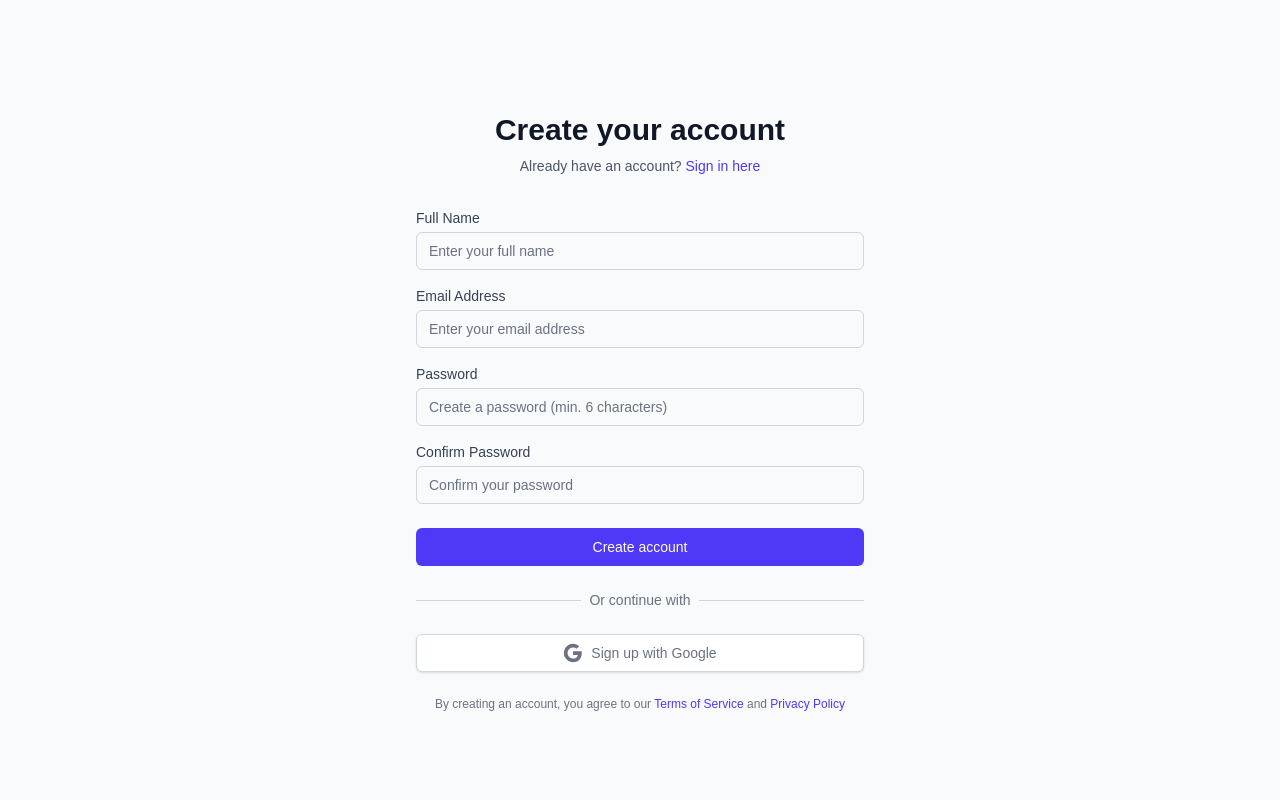
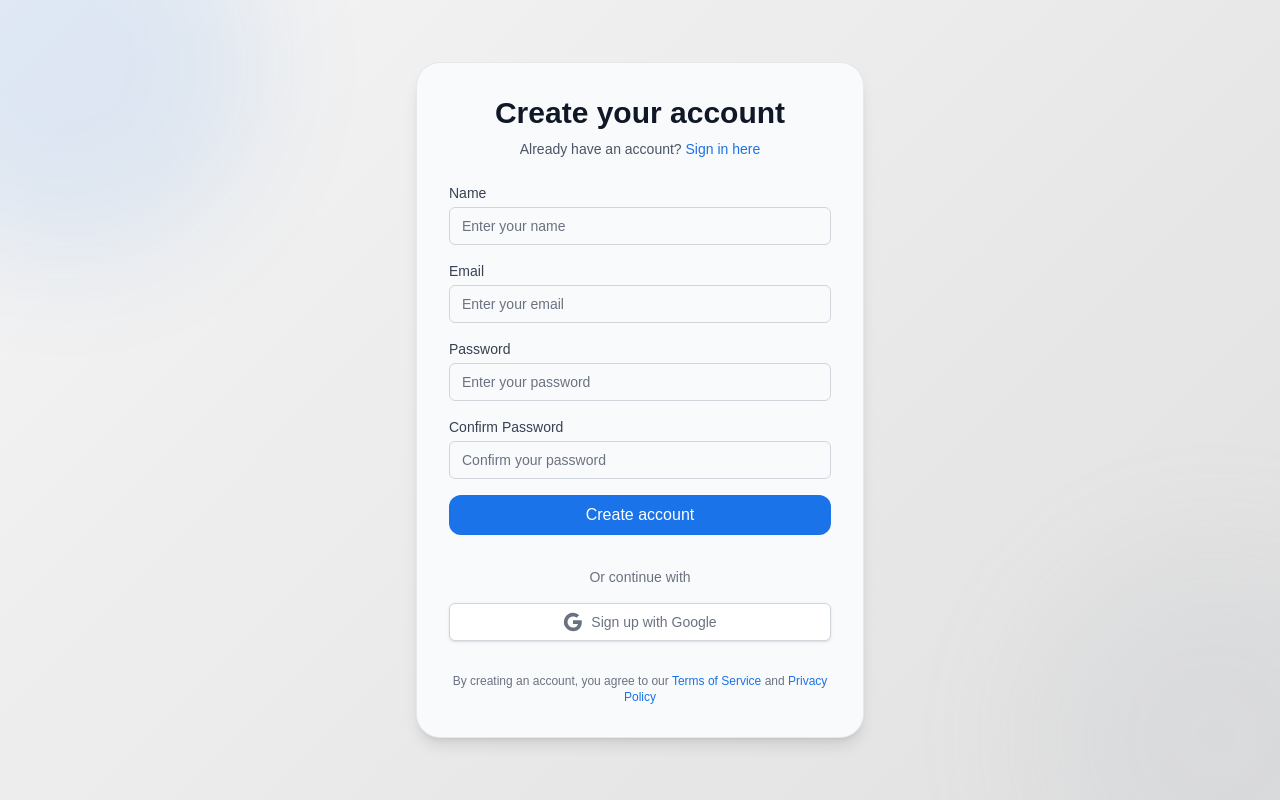
Before and after one commit to sanjaysagar12/EcoFinds, a Next.js app in the folder frontend/: page /auth/register in a window 1280 px wide. Built offline with nearby package versions, Linux system fonts and the light colour scheme.

Commit message:
frontend-auth

```diff
--- a/frontend/app/auth/login/page.tsx
+++ b/frontend/app/auth/login/page.tsx
@@ -5,19 +5,13 @@ import { useRouter } from 'next/navigation';
 import Link from 'next/link';
 
 export default function LoginPage() {
-  const [formData, setFormData] = useState({
-    email: '',
-    password: ''
-  });
+  const [formData, setFormData] = useState({ email: '', password: '' });
   const [isLoading, setIsLoading] = useState(false);
   const [error, setError] = useState('');
   const router = useRouter();
 
   const handleChange = (e: React.ChangeEvent<HTMLInputElement>) => {
-    setFormData({
-      ...formData,
-      [e.target.name]: e.target.value
-    });
+    setFormData({ ...formData, [e.target.name]: e.target.value });
   };
 
   const handleSubmit = async (e: React.FormEvent) => {
@@ -28,22 +22,19 @@ export default function LoginPage() {
     try {
       const response = await fetch('http://localhost:3000/api/auth/login', {
         method: 'POST',
-        headers: {
-          'Content-Type': 'application/json',
-        },
+        headers: { 'Content-Type': 'application/json' },
         body: JSON.stringify(formData),
       });
 
       if (response.ok) {
         const data = await response.json();
-        // Store token in localStorage or cookies
         localStorage.setItem('auth_token', data.access_token);
         router.push('/dashboard');
       } else {
         const errorData = await response.json();
         setError(errorData.message || 'Login failed');
       }
-    } catch (err) {
+    } catch {
       setError('An error occurred. Please try again.');
     } finally {
       setIsLoading(false);
@@ -51,115 +42,97 @@ export default function LoginPage() {
   };
 
   const handleGoogleLogin = () => {
-    // Redirect to Google OAuth
     window.location.href = 'http://localhost:3000/api/auth/google/signin';
   };
 
   return (
-    <div className="min-h-screen flex items-center justify-center bg-gray-50 py-12 px-4 sm:px-6 lg:px-8">
-      <div className="max-w-md w-full space-y-8">
-        <div>
-          <h2 className="mt-6 text-center text-3xl font-extrabold text-gray-900">
-            Sign in to your account
-          </h2>
-          <p className="mt-2 text-center text-sm text-gray-600">
+    <div className="min-h-screen flex items-center justify-center px-4 relative overflow-hidden"
+      style={{ background: 'linear-gradient(135deg, #F5F5F5 0%, #E0E0E0 100%)' }}
+    >
+      {/* Subtle floating shapes */}
+      <div className="absolute -top-32 -left-32 w-96 h-96 bg-[#1A73E8] opacity-10 rounded-full filter blur-3xl"></div>
+      <div className="absolute -bottom-32 -right-32 w-96 h-96 bg-gray-400 opacity-10 rounded-full filter blur-3xl"></div>
+
+      {/* Login Card */}
+      <div className="relative max-w-md w-full bg-gray-50 border border-gray-200 rounded-3xl shadow-lg p-8 space-y-8">
+        {/* Header */}
+        <div className="text-center">
+          <h2 className="text-3xl font-bold text-gray-900">Welcome Back</h2>
+          <p className="mt-2 text-sm text-gray-600">
             Or{' '}
-            <Link href="/auth/register" className="font-medium text-indigo-600 hover:text-indigo-500">
+            <Link href="/auth/register" className="font-medium text-[#1A73E8] hover:underline">
               create a new account
             </Link>
           </p>
         </div>
 
-        <form className="mt-8 space-y-6" onSubmit={handleSubmit}>
-          <div className="rounded-md shadow-sm -space-y-px">
-            <div>
-              <label htmlFor="email" className="sr-only">
-                Email address
-              </label>
+        {/* Form */}
+        <form className="space-y-6" onSubmit={handleSubmit}>
+          <div className="space-y-4">
+            <div className="relative">
               <input
-                id="email"
+                type="email"
                 name="email"
-                type="email"
-                autoComplete="email"
+                placeholder="Email address"
                 required
-                className="appearance-none rounded-none relative block w-full px-3 py-2 border border-gray-300 placeholder-gray-500 text-gray-900 rounded-t-md focus:outline-none focus:ring-indigo-500 focus:border-indigo-500 focus:z-10 sm:text-sm"
-                placeholder="Email address"
                 value={formData.email}
                 onChange={handleChange}
+                className="block w-full rounded-xl border border-gray-300 bg-gray-100 px-4 py-2 text-gray-900 placeholder-gray-500 focus:border-[#1A73E8] focus:ring-2 focus:ring-[#1A73E8] sm:text-sm transition-shadow shadow-sm focus:shadow-md"
               />
+              <span className="absolute right-3 top-2.5 text-gray-400">📧</span>
             </div>
-            <div>
-              <label htmlFor="password" className="sr-only">
-                Password
-              </label>
+            <div className="relative">
               <input
-                id="password"
+                type="password"
                 name="password"
-                type="password"
-                autoComplete="current-password"
+                placeholder="Password"
                 required
-                className="appearance-none rounded-none relative block w-full px-3 py-2 border border-gray-300 placeholder-gray-500 text-gray-900 rounded-b-md focus:outline-none focus:ring-indigo-500 focus:border-indigo-500 focus:z-10 sm:text-sm"
-                placeholder="Password"
                 value={formData.password}
                 onChange={handleChange}
+                className="block w-full rounded-xl border border-gray-300 bg-gray-100 px-4 py-2 text-gray-900 placeholder-gray-500 focus:border-[#1A73E8] focus:ring-2 focus:ring-[#1A73E8] sm:text-sm transition-shadow shadow-sm focus:shadow-md"
               />
+              <span className="absolute right-3 top-2.5 text-gray-400">🔒</span>
             </div>
           </div>
 
           {error && (
-            <div className="text-red-600 text-sm text-center">
+            <div className="text-red-700 text-sm text-center bg-red-50 rounded-lg py-2 px-3 border border-red-200">
               {error}
             </div>
           )}
 
-          <div>
           <button
             type="submit"
             disabled={isLoading}
-              className="group relative w-full flex justify-center py-2 px-4 border border-transparent text-sm font-medium rounded-md text-white bg-indigo-600 hover:bg-indigo-700 focus:outline-none focus:ring-2 focus:ring-offset-2 focus:ring-indigo-500 disabled:opacity-50"
+            className="w-full flex justify-center rounded-xl bg-[#1A73E8] px-4 py-2 text-sm font-medium text-white shadow-lg hover:bg-blue-600 focus:outline-none focus:ring-2 focus:ring-[#1A73E8] disabled:opacity-50 transition transform hover:-translate-y-0.5 hover:shadow-2xl"
           >
             {isLoading ? 'Signing in...' : 'Sign in'}
           </button>
-          </div>
 
-          <div className="mt-6">
+          {/* Divider */}
           <div className="relative">
             <div className="absolute inset-0 flex items-center">
               <div className="w-full border-t border-gray-300" />
             </div>
             <div className="relative flex justify-center text-sm">
-                <span className="px-2 bg-gray-50 text-gray-500">Or continue with</span>
+              <span className="bg-gray-50 px-2 text-gray-600">Or continue with</span>
             </div>
           </div>
 
-            <div className="mt-6">
+          {/* Google Login */}
           <button
             type="button"
             onClick={handleGoogleLogin}
-                className="w-full inline-flex justify-center py-2 px-4 border border-gray-300 rounded-md shadow-sm text-sm font-medium text-gray-500 bg-white hover:bg-gray-50"
+            className="w-full flex items-center justify-center gap-2 rounded-xl border border-gray-300 bg-gray-100 px-4 py-2 text-sm font-medium text-gray-900 shadow-sm hover:bg-gray-200 transition transform hover:-translate-y-0.5"
           >
-                <svg className="w-5 h-5" viewBox="0 0 24 24">
-                  <path
-                    fill="currentColor"
-                    d="M22.56 12.25c0-.78-.07-1.53-.2-2.25H12v4.26h5.92c-.26 1.37-1.04 2.53-2.21 3.31v2.77h3.57c2.08-1.92 3.28-4.74 3.28-8.09z"
-                  />
-                  <path
-                    fill="currentColor"
-                    d="M12 23c2.97 0 5.46-.98 7.28-2.66l-3.57-2.77c-.98.66-2.23 1.06-3.71 1.06-2.86 0-5.29-1.93-6.16-4.53H2.18v2.84C3.99 20.53 7.7 23 12 23z"
-                  />
-                  <path
-                    fill="currentColor"
-                    d="M5.84 14.09c-.22-.66-.35-1.36-.35-2.09s.13-1.43.35-2.09V7.07H2.18C1.43 8.55 1 10.22 1 12s.43 3.45 1.18 4.93l2.85-2.22.81-.62z"
-                  />
-                  <path
-                    fill="currentColor"
-                    d="M12 5.38c1.62 0 3.06.56 4.21 1.64l3.15-3.15C17.45 2.09 14.97 1 12 1 7.7 1 3.99 3.47 2.18 7.07l3.66 2.84c.87-2.6 3.3-4.53 6.16-4.53z"
-                  />
+            <svg className="w-5 h-5 text-gray-600" viewBox="0 0 24 24">
+              <path fill="currentColor" d="M22.56 12.25c0-.78-.07-1.53-.2-2.25H12v4.26h5.92c-.26 1.37-1.04 2.53-2.21 3.31v2.77h3.57c2.08-1.92 3.28-4.74 3.28-8.09z" />
+              <path fill="currentColor" d="M12 23c2.97 0 5.46-.98 7.28-2.66l-3.57-2.77c-.98.66-2.23 1.06-3.71 1.06-2.86 0-5.29-1.93-6.16-4.53H2.18v2.84C3.99 20.53 7.7 23 12 23z" />
+              <path fill="currentColor" d="M5.84 14.09c-.22-.66-.35-1.36-.35-2.09s.13-1.43.35-2.09V7.07H2.18C1.43 8.55 1 10.22 1 12s.43 3.45 1.18 4.93l2.85-2.22.81-.62z" />
+              <path fill="currentColor" d="M12 5.38c1.62 0 3.06.56 4.21 1.64l3.15-3.15C17.45 2.09 14.97 1 12 1 7.7 1 3.99 3.47 2.18 7.07l3.66 2.84c.87-2.6 3.3-4.53 6.16-4.53z" />
             </svg>
-                <span className="ml-2">Sign in with Google</span>
+            <span>Sign in with Google</span>
           </button>
-            </div>
-          </div>
         </form>
       </div>
     </div>
--- a/frontend/app/auth/register/page.tsx
+++ b/frontend/app/auth/register/page.tsx
@@ -17,10 +17,7 @@ export default function RegisterPage() {
   const router = useRouter();
 
   const handleChange = (e: React.ChangeEvent<HTMLInputElement>) => {
-    setFormData({
-      ...formData,
-      [e.target.name]: e.target.value
-    });
+    setFormData({ ...formData, [e.target.name]: e.target.value });
   };
 
   const handleSubmit = async (e: React.FormEvent) => {
@@ -29,14 +26,12 @@ export default function RegisterPage() {
     setError('');
     setSuccess('');
 
-    // Validate passwords match
     if (formData.password !== formData.confirmPassword) {
       setError('Passwords do not match');
       setIsLoading(false);
       return;
     }
 
-    // Validate password strength
     if (formData.password.length < 6) {
       setError('Password must be at least 6 characters long');
       setIsLoading(false);
@@ -46,9 +41,7 @@ export default function RegisterPage() {
     try {
       const response = await fetch('http://localhost:3000/api/auth/register', {
         method: 'POST',
-        headers: {
-          'Content-Type': 'application/json',
-        },
+        headers: { 'Content-Type': 'application/json' },
         body: JSON.stringify({
           name: formData.name,
           email: formData.email,
@@ -58,21 +51,14 @@ export default function RegisterPage() {
 
       if (response.ok) {
         const data = await response.json();
-
-        // Store the token immediately upon successful registration
-        if (data.access_token) {
-          localStorage.setItem('auth_token', data.access_token);
-        }
-
-        setSuccess('Account created successfully! Redirecting to your profile...');
-        setTimeout(() => {
-          router.push('/profile');
-        }, 2000);
+        if (data.access_token) localStorage.setItem('auth_token', data.access_token);
+        setSuccess('Account created successfully! Redirecting...');
+        setTimeout(() => router.push('/profile'), 2000);
       } else {
         const errorData = await response.json();
         setError(errorData.message || 'Registration failed');
       }
-    } catch (err) {
+    } catch {
       setError('An error occurred. Please try again.');
     } finally {
       setIsLoading(false);
@@ -80,167 +66,105 @@ export default function RegisterPage() {
   };
 
   const handleGoogleRegister = () => {
-    // Redirect to Google OAuth
     window.location.href = 'http://localhost:3000/api/auth/google/signin';
   };
 
   return (
-    <div className="min-h-screen flex items-center justify-center bg-gray-50 py-12 px-4 sm:px-6 lg:px-8">
-      <div className="max-w-md w-full space-y-8">
-        <div>
-          <h2 className="mt-6 text-center text-3xl font-extrabold text-gray-900">
-            Create your account
-          </h2>
-          <p className="mt-2 text-center text-sm text-gray-600">
+    <div
+      className="min-h-screen flex items-center justify-center px-4 relative overflow-hidden"
+      style={{ background: 'linear-gradient(135deg, #F5F5F5 0%, #E0E0E0 100%)' }}
+    >
+      {/* Floating shapes */}
+      <div className="absolute -top-32 -left-32 w-96 h-96 bg-[#1A73E8] opacity-10 rounded-full filter blur-3xl"></div>
+      <div className="absolute -bottom-32 -right-32 w-96 h-96 bg-gray-400 opacity-10 rounded-full filter blur-3xl"></div>
+
+      {/* Card */}
+      <div className="relative max-w-md w-full bg-gray-50 border border-gray-200 rounded-3xl shadow-lg p-8 space-y-6">
+        <div className="text-center space-y-2">
+          <h2 className="text-3xl font-extrabold text-gray-900">Create your account</h2>
+          <p className="text-sm text-gray-600">
             Already have an account?{' '}
-            <Link href="/auth/login" className="font-medium text-indigo-600 hover:text-indigo-500">
+            <Link href="/auth/login" className="font-medium text-[#1A73E8] hover:text-blue-700">
               Sign in here
             </Link>
           </p>
         </div>
 
-        <form className="mt-8 space-y-6" onSubmit={handleSubmit}>
-          <div className="space-y-4">
-            <div>
-              <label htmlFor="name" className="block text-sm font-medium text-gray-700">
-                Full Name
+        <form className="space-y-4" onSubmit={handleSubmit}>
+          {['name', 'email', 'password', 'confirmPassword'].map((field) => (
+            <div key={field}>
+              <label className="block text-sm font-medium text-gray-700 capitalize">
+                {field === 'confirmPassword' ? 'Confirm Password' : field}
               </label>
               <input
-                id="name"
-                name="name"
-                type="text"
-                autoComplete="name"
+                name={field}
+                type={field.includes('password') ? 'password' : 'text'}
+                autoComplete={field === 'email' ? 'email' : 'off'}
                 required
-                className="mt-1 appearance-none relative block w-full px-3 py-2 border border-gray-300 placeholder-gray-500 text-gray-900 rounded-md focus:outline-none focus:ring-indigo-500 focus:border-indigo-500 focus:z-10 sm:text-sm"
-                placeholder="Enter your full name"
-                value={formData.name}
+                value={formData[field as keyof typeof formData]}
                 onChange={handleChange}
+                placeholder={
+                  field === 'confirmPassword'
+                    ? 'Confirm your password'
+                    : `Enter your ${field}`
+                }
+                className="mt-1 block w-full px-3 py-2 border border-gray-300 rounded-md placeholder-gray-500 text-gray-900 focus:outline-none focus:ring-[#1A73E8] focus:border-[#1A73E8] sm:text-sm"
               />
             </div>
-
-            <div>
-              <label htmlFor="email" className="block text-sm font-medium text-gray-700">
-                Email Address
-              </label>
-              <input
-                id="email"
-                name="email"
-                type="email"
-                autoComplete="email"
-                required
-                className="mt-1 appearance-none relative block w-full px-3 py-2 border border-gray-300 placeholder-gray-500 text-gray-900 rounded-md focus:outline-none focus:ring-indigo-500 focus:border-indigo-500 focus:z-10 sm:text-sm"
-                placeholder="Enter your email address"
-                value={formData.email}
-                onChange={handleChange}
-              />
-            </div>
-
-            <div>
-              <label htmlFor="password" className="block text-sm font-medium text-gray-700">
-                Password
-              </label>
-              <input
-                id="password"
-                name="password"
-                type="password"
-                autoComplete="new-password"
-                required
-                className="mt-1 appearance-none relative block w-full px-3 py-2 border border-gray-300 placeholder-gray-500 text-gray-900 rounded-md focus:outline-none focus:ring-indigo-500 focus:border-indigo-500 focus:z-10 sm:text-sm"
-                placeholder="Create a password (min. 6 characters)"
-                value={formData.password}
-                onChange={handleChange}
-              />
-            </div>
-
-            <div>
-              <label htmlFor="confirmPassword" className="block text-sm font-medium text-gray-700">
-                Confirm Password
-              </label>
-              <input
-                id="confirmPassword"
-                name="confirmPassword"
-                type="password"
-                autoComplete="new-password"
-                required
-                className="mt-1 appearance-none relative block w-full px-3 py-2 border border-gray-300 placeholder-gray-500 text-gray-900 rounded-md focus:outline-none focus:ring-indigo-500 focus:border-indigo-500 focus:z-10 sm:text-sm"
-                placeholder="Confirm your password"
-                value={formData.confirmPassword}
-                onChange={handleChange}
-              />
-            </div>
-          </div>
+          ))}
 
           {error && (
-            <div className="text-red-600 text-sm text-center bg-red-50 border border-red-200 rounded-md p-3">
+            <div className="text-red-600 text-sm text-center bg-red-50 border border-red-200 rounded-md p-2">
               {error}
             </div>
           )}
-
           {success && (
-            <div className="text-green-600 text-sm text-center bg-green-50 border border-green-200 rounded-md p-3">
+            <div className="text-green-600 text-sm text-center bg-green-50 border border-green-200 rounded-md p-2">
               {success}
             </div>
           )}
 
-          <div>
           <button
             type="submit"
             disabled={isLoading}
-              className="group relative w-full flex justify-center py-2 px-4 border border-transparent text-sm font-medium rounded-md text-white bg-indigo-600 hover:bg-indigo-700 focus:outline-none focus:ring-2 focus:ring-offset-2 focus:ring-indigo-500 disabled:opacity-50"
+            className="w-full py-2 px-4 bg-[#1A73E8] text-white rounded-xl font-medium hover:bg-blue-700 focus:outline-none focus:ring-2 focus:ring-offset-2 focus:ring-[#1A73E8] disabled:opacity-50 transition"
           >
             {isLoading ? 'Creating account...' : 'Create account'}
           </button>
-          </div>
 
-          <div className="mt-6">
-            <div className="relative">
+          <div className="relative my-4">
             <div className="absolute inset-0 flex items-center">
               <div className="w-full border-t border-gray-300" />
             </div>
-              <div className="relative flex justify-center text-sm">
-                <span className="px-2 bg-gray-50 text-gray-500">Or continue with</span>
+            <div className="relative flex justify-center text-sm text-gray-500 px-2 bg-gray-50">
+              Or continue with
             </div>
           </div>
 
-            <div className="mt-6">
           <button
             type="button"
             onClick={handleGoogleRegister}
-                className="w-full inline-flex justify-center py-2 px-4 border border-gray-300 rounded-md shadow-sm text-sm font-medium text-gray-500 bg-white hover:bg-gray-50"
+            className="w-full inline-flex justify-center items-center py-2 px-4 border border-gray-300 rounded-md shadow-sm text-sm font-medium text-gray-500 bg-white hover:bg-gray-50 transition"
           >
-                <svg className="w-5 h-5" viewBox="0 0 24 24">
-                  <path
-                    fill="currentColor"
-                    d="M22.56 12.25c0-.78-.07-1.53-.2-2.25H12v4.26h5.92c-.26 1.37-1.04 2.53-2.21 3.31v2.77h3.57c2.08-1.92 3.28-4.74 3.28-8.09z"
-                  />
-                  <path
-                    fill="currentColor"
-                    d="M12 23c2.97 0 5.46-.98 7.28-2.66l-3.57-2.77c-.98.66-2.23 1.06-3.71 1.06-2.86 0-5.29-1.93-6.16-4.53H2.18v2.84C3.99 20.53 7.7 23 12 23z"
-                  />
-                  <path
-                    fill="currentColor"
-                    d="M5.84 14.09c-.22-.66-.35-1.36-.35-2.09s.13-1.43.35-2.09V7.07H2.18C1.43 8.55 1 10.22 1 12s.43 3.45 1.18 4.93l2.85-2.22.81-.62z"
-                  />
-                  <path
-                    fill="currentColor"
-                    d="M12 5.38c1.62 0 3.06.56 4.21 1.64l3.15-3.15C17.45 2.09 14.97 1 12 1 7.7 1 3.99 3.47 2.18 7.07l3.66 2.84c.87-2.6 3.3-4.53 6.16-4.53z"
-                  />
+            <svg className="w-5 h-5 mr-2" viewBox="0 0 24 24">
+              <path fill="currentColor" d="M22.56 12.25c0-.78-.07-1.53-.2-2.25H12v4.26h5.92c-.26 1.37-1.04 2.53-2.21 3.31v2.77h3.57c2.08-1.92 3.28-4.74 3.28-8.09z" />
+              <path fill="currentColor" d="M12 23c2.97 0 5.46-.98 7.28-2.66l-3.57-2.77c-.98.66-2.23 1.06-3.71 1.06-2.86 0-5.29-1.93-6.16-4.53H2.18v2.84C3.99 20.53 7.7 23 12 23z" />
+              <path fill="currentColor" d="M5.84 14.09c-.22-.66-.35-1.36-.35-2.09s.13-1.43.35-2.09V7.07H2.18C1.43 8.55 1 10.22 1 12s.43 3.45 1.18 4.93l2.85-2.22.81-.62z" />
+              <path fill="currentColor" d="M12 5.38c1.62 0 3.06.56 4.21 1.64l3.15-3.15C17.45 2.09 14.97 1 12 1 7.7 1 3.99 3.47 2.18 7.07l3.66 2.84c.87-2.6 3.3-4.53 6.16-4.53z" />
             </svg>
-                <span className="ml-2">Sign up with Google</span>
+            Sign up with Google
           </button>
-            </div>
-          </div>
 
-          <div className="text-xs text-gray-500 text-center mt-4">
+          <p className="text-xs text-gray-500 text-center mt-4">
             By creating an account, you agree to our{' '}
-            <Link href="/terms" className="text-indigo-600 hover:text-indigo-500">
+            <Link href="/terms" className="text-[#1A73E8] hover:text-blue-700">
               Terms of Service
             </Link>{' '}
             and{' '}
-            <Link href="/privacy" className="text-indigo-600 hover:text-indigo-500">
+            <Link href="/privacy" className="text-[#1A73E8] hover:text-blue-700">
               Privacy Policy
             </Link>
-          </div>
+          </p>
         </form>
       </div>
     </div>
```
Also changed, not shown: frontend/app/auth/callback/page.tsx (+20 -27 lines). Lines whose indentation alone changed are shown as unchanged.
